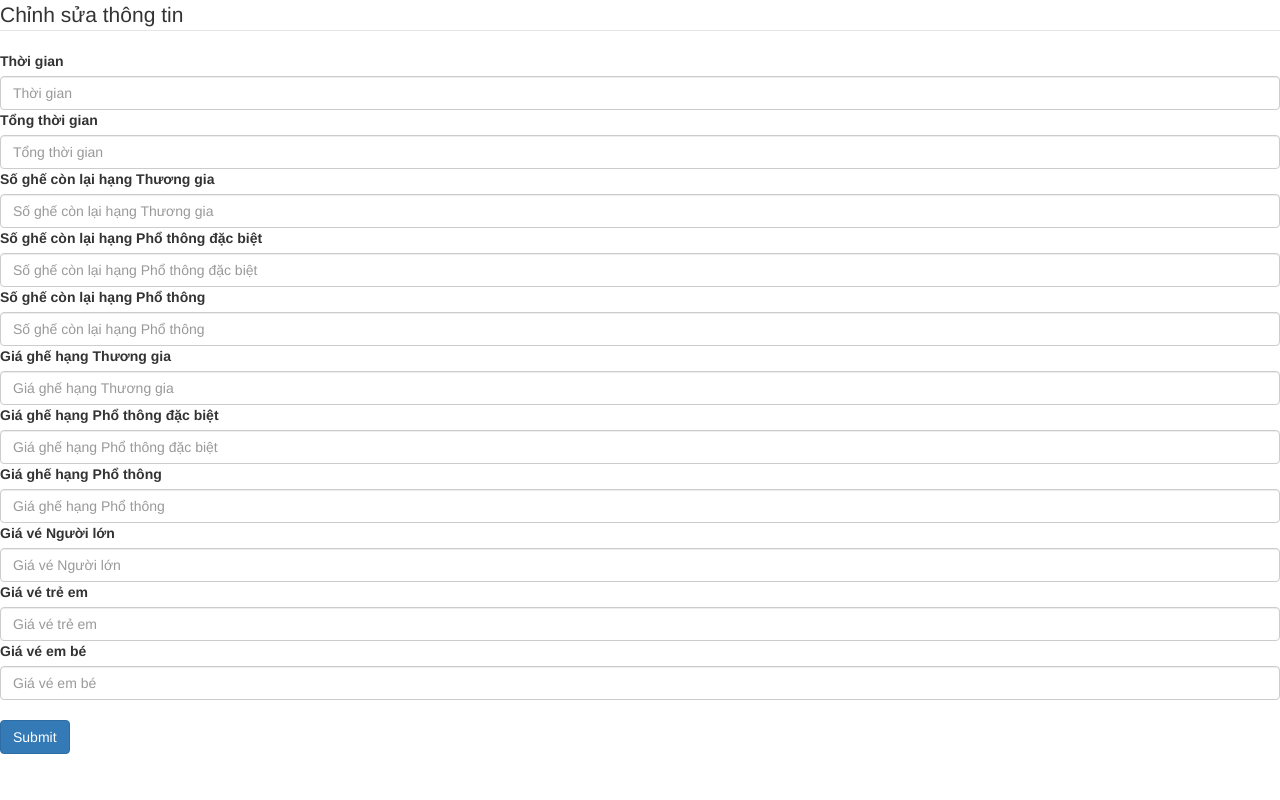
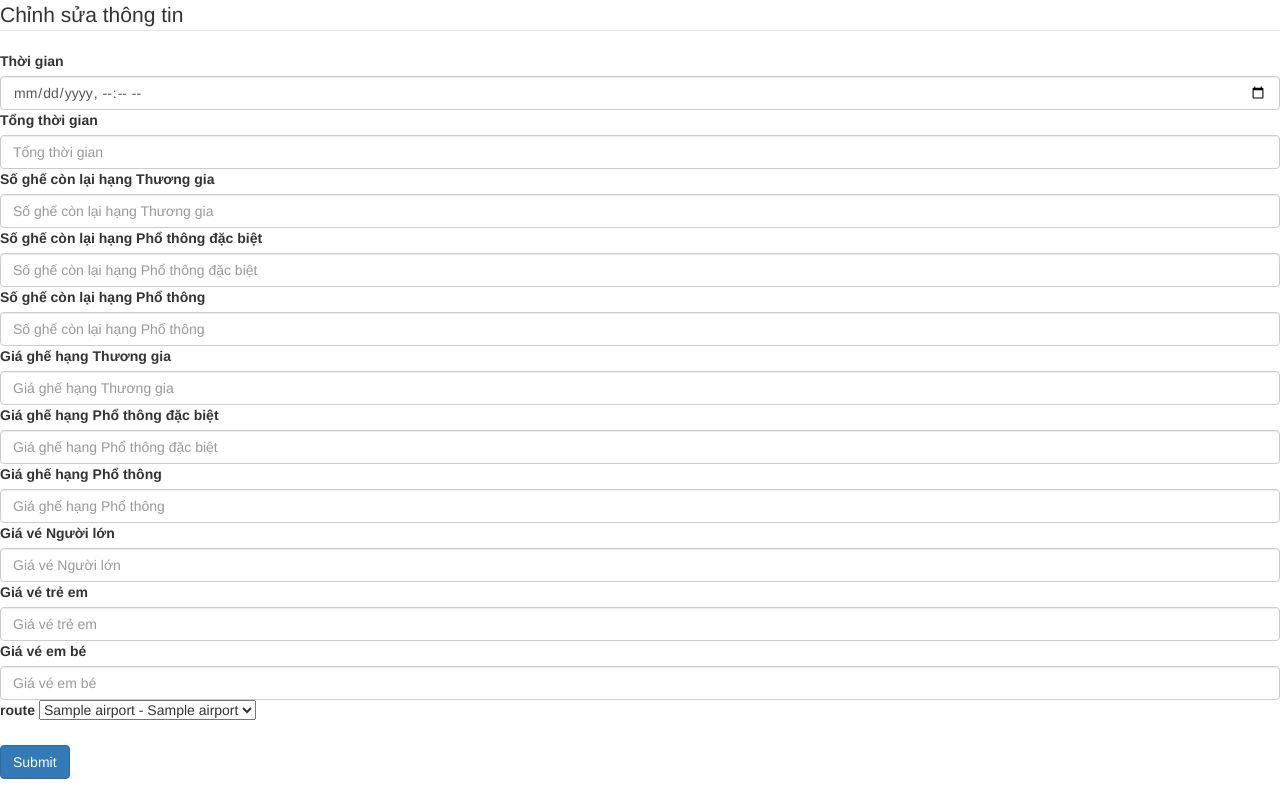
Before and after one commit to NguyenPhuTai/travellala, a PHP site: page /add-admin2.php in a window 1280 px wide. Run offline with PHP 8.4, Linux system fonts and the light colour scheme; tables that the repository leaves empty or names only in its code hold one stand-in row (values such as "Sample post").

Commit message:
add schedule

```diff
--- a/add-admin2.php
+++ b/add-admin2.php
@@ -4,6 +4,9 @@ require_once "config.php";
 require_once "user.php";
 
 $id = !empty($_GET['id']) ? (INT)$_GET['id'] : 0;
+$route=mysqli_query($conn,"SELECT r.id_route,a.id_airport,b.id_airport,a.name_airport AS 'name airport go',b.name_airport AS'name airport come' FROM `route` r
+  CROSS JOIN airport a ON r.id_airport_go = a.id_airport
+  CROSS JOIN airport b ON r.id_airport_come = b.id_airport");
 $dt = date("Y-m-d\\h:i:s");
 $kq=edit3($id);
 $err=[];
@@ -19,6 +22,7 @@ if(isset($_POST['submit'])){
     $gl1=$_POST['gl1'];
     $gl2=$_POST['gl2'];
     $gl3=$_POST['gl3'];
+    $route_2=$_POST['route'];
 
     if(empty($time)){
         $err[]="Không để trống Thời gian bay";
@@ -56,13 +60,14 @@ if(isset($_POST['submit'])){
 
     if(empty($err)){
 
-        $a=mysqli_query($conn,"INSERT INTO schedule(time,sum_time,fix_number_vip_1,fix_number_vip_2,fix_number_vip_3,price_number_vip_1,price_number_vip_2,price_number_vip_3,price_adult,price_child,price_baby) VALUES ('$time','$sumtime',$fixvip1,$fixvip2,$fixvip3,$gvip1,$gvip2,$gvip3,$gl1,$gl2,$gl3)");
+        $a=mysqli_query($conn,"INSERT INTO schedule(time,sum_time,fix_number_vip_1,fix_number_vip_2,fix_number_vip_3,price_number_vip_1,price_number_vip_2,price_number_vip_3,price_adult,price_child,price_baby,id_route) VALUES ('$time','$sumtime',$fixvip1,$fixvip2,$fixvip3,$gvip1,$gvip2,$gvip3,$gl1,$gl2,$gl3,$route_2)");
     }
     if($a){
         header("Location: thanhcong.php");
     }else{
         header("Location: thatbai.php");
     }
+
 }
 
 
@@ -84,7 +89,7 @@ if(isset($_POST['submit'])){
     <legend>Chỉnh sửa thông tin</legend>
     <div class="mb-3">
       <label for="disabledTextInput" class="form-label">Thời gian</label>
-      <input name="time" type="text" class="form-control" placeholder="Thời gian" min="<?php echo $dt;?>" >
+      <input name="time" type="datetime-local" class="form-control" placeholder="Thời gian" min="<?php echo $dt;?>" >
     </div>
     <div class="mb-3">
       <label for="disabledTextInput" class="form-label">Tổng thời gian</label>
@@ -126,6 +131,14 @@ if(isset($_POST['submit'])){
       <label for="disabledTextInput" class="form-label">Giá vé em bé</label>
       <input name="gl3" type="text"  class="form-control" placeholder="Giá vé em bé" >
     </div>
+    <div class="mb-3">
+      <label for="disabledTextInput" class="form-label">route</label>
+      <select name="route" id="">
+        <?php foreach ($route as $key) {?>
+        <option value="<?php echo $key['id_route'];?>"><?php echo $key['name airport go'].' - '.$key['name airport come'];?></option>
+        <?php } ?>
+      </select>
+    </div>
     <br>
     <button name="submit" type="submit" class="btn btn-primary">Submit</button>
 
--- a/thatbai.php
+++ b/thatbai.php
@@ -1,7 +1,7 @@
 <html>
   <head>
     <link href="https://fonts.googleapis.com/css?family=Nunito+Sans:400,400i,700,900&display=swap" rel="stylesheet">
-    <!-- <meta http-equiv="refresh" content="3;url=admin.php"> -->
+    <meta http-equiv="refresh" content="3;url=admin.php">
     <link rel="short icon" href="photo/logo3.png">  </head>
     <style>
       body {
```
Also changed, not shown: index.php (+27 -2 lines).
